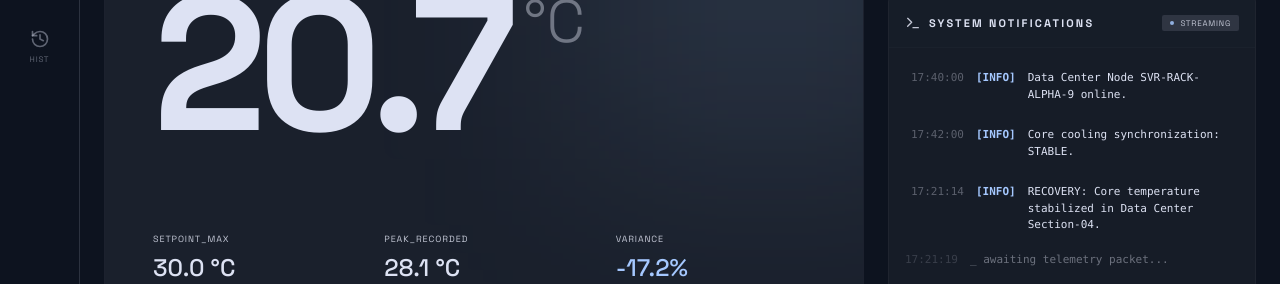
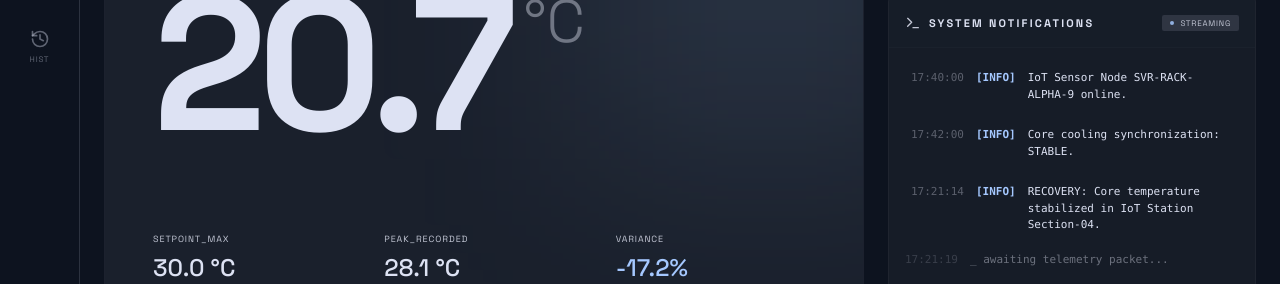
Before and after one commit to Jeyzimtech/Smart-Dashboard, a React (Vite) app: page / in a window 1280 px wide. Shown: the part 314-598 px from the top of the page. Built offline with nearby package versions, Linux system fonts and the light colour scheme.

Commit message:
chore: align all system terminology with IoT Ops rebranding

```diff
--- a/src/App.jsx
+++ b/src/App.jsx
@@ -16,7 +16,7 @@ const App = () => {
   const [temperature, setTemperature] = useState(22.4);
   const [isCritical, setIsCritical] = useState(false);
   const [logs, setLogs] = useState([
-    { id: 1, time: '17:40:00', type: 'INFO', msg: 'Data Center Node SVR-RACK-ALPHA-9 online.' },
+    { id: 1, time: '17:40:00', type: 'INFO', msg: 'IoT Sensor Node SVR-RACK-ALPHA-9 online.' },
     { id: 2, time: '17:42:00', type: 'INFO', msg: 'Core cooling synchronization: STABLE.' }
   ]);
   const [tempHistory, setTempHistory] = useState([21.2, 21.8, 22.1, 23.3, 22.8, 22.1, 22.5, 23.2, 22.4, 22.4]);
@@ -94,7 +94,7 @@ const App = () => {
       setTimeout(() => addLog(`CRITICAL OVERHEAT: Rack SVR-RACK-ALPHA-9 exceeds ${TEMP_THRESHOLD}°C!`, 'CRIT'), 0);
       playSiren();
     } else {
-      setTimeout(() => addLog(`RECOVERY: Core temperature stabilized in Data Center Section-04.`, 'INFO'), 0);
+      setTimeout(() => addLog(`RECOVERY: Core temperature stabilized in IoT Station Section-04.`, 'INFO'), 0);
     }
   }, [isCritical]);
 
```
Also changed, not shown: 1 other file (tests, documents, lock files or other folders).
